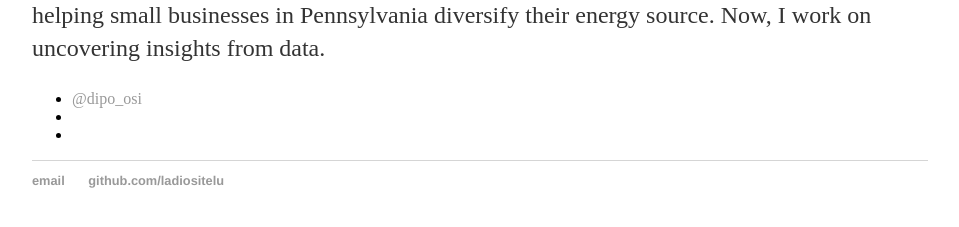
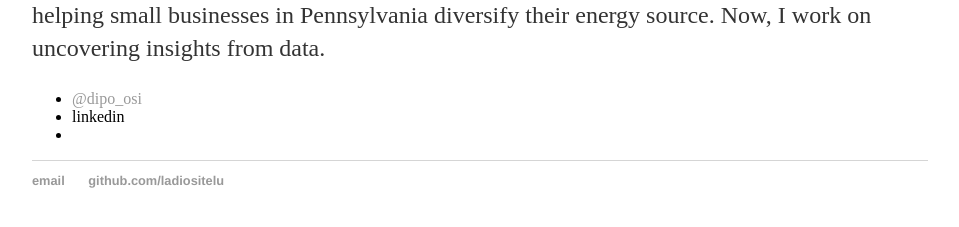
Before and after one commit to ladiositelu/ladiositelu.github.io, a Jekyll site: the page built from About/index.html, in a window 1280 px wide. Shown: the part 266-493 px from the top of the page, without its empty margins (160-1119 px from the left). Built offline with Jekyll 4.4.1, drawn with Linux system fonts in a browser that asks for light colours.

Commit message:
Update index.html

```diff
--- a/About/index.html
+++ b/About/index.html
@@ -10,7 +10,7 @@
 
 			<ul class="contacts">
 				<li><a href="https://twitter.com/dipo_osi">@dipo_osi</a></li>
-				<li><a href="#"></a></li>
+				<li><a href="https://www.linkedin.com/in/ladiositelu/"></a>linkedin</li>
 				<li><a href="#"></a></li>
 
 				</ul>
```
